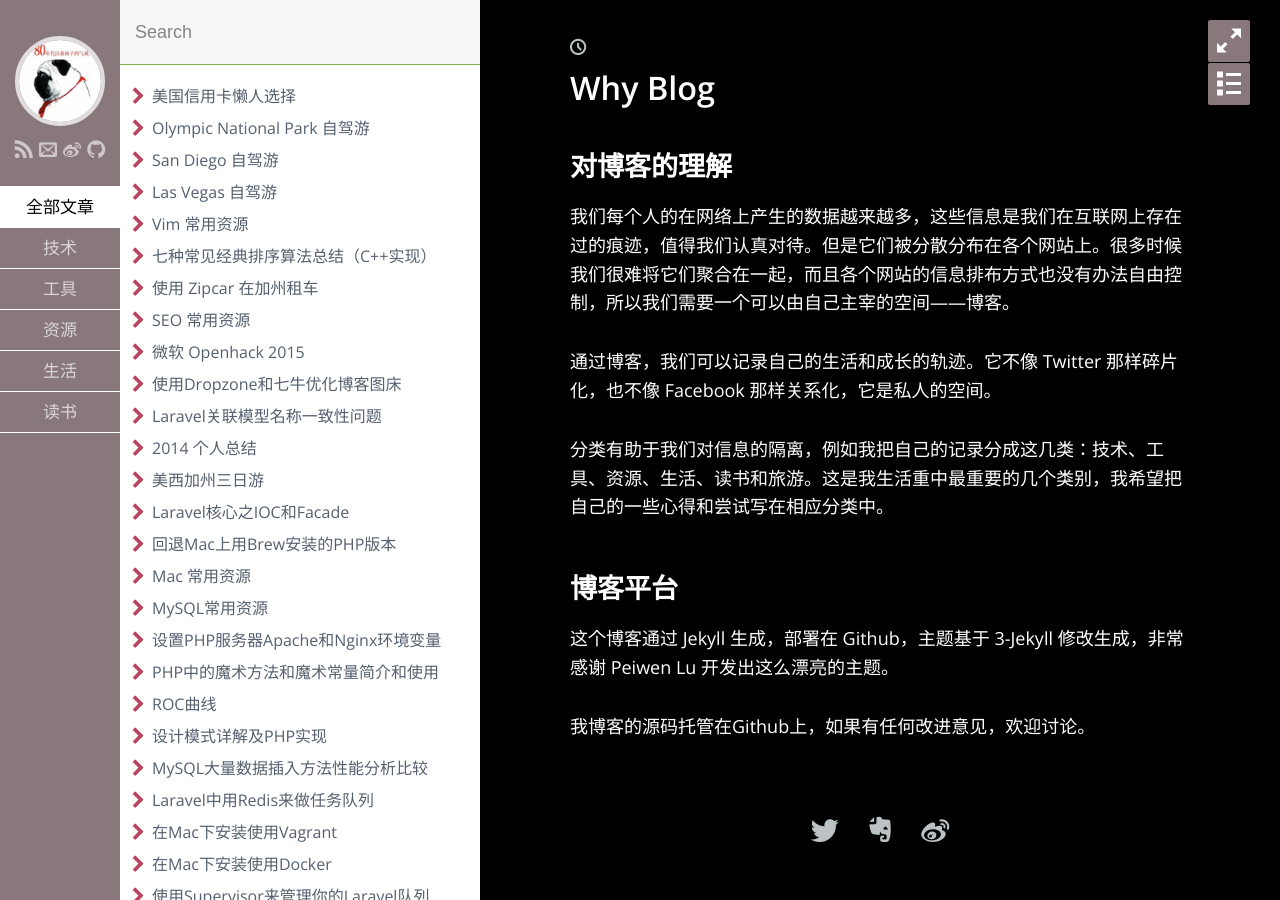
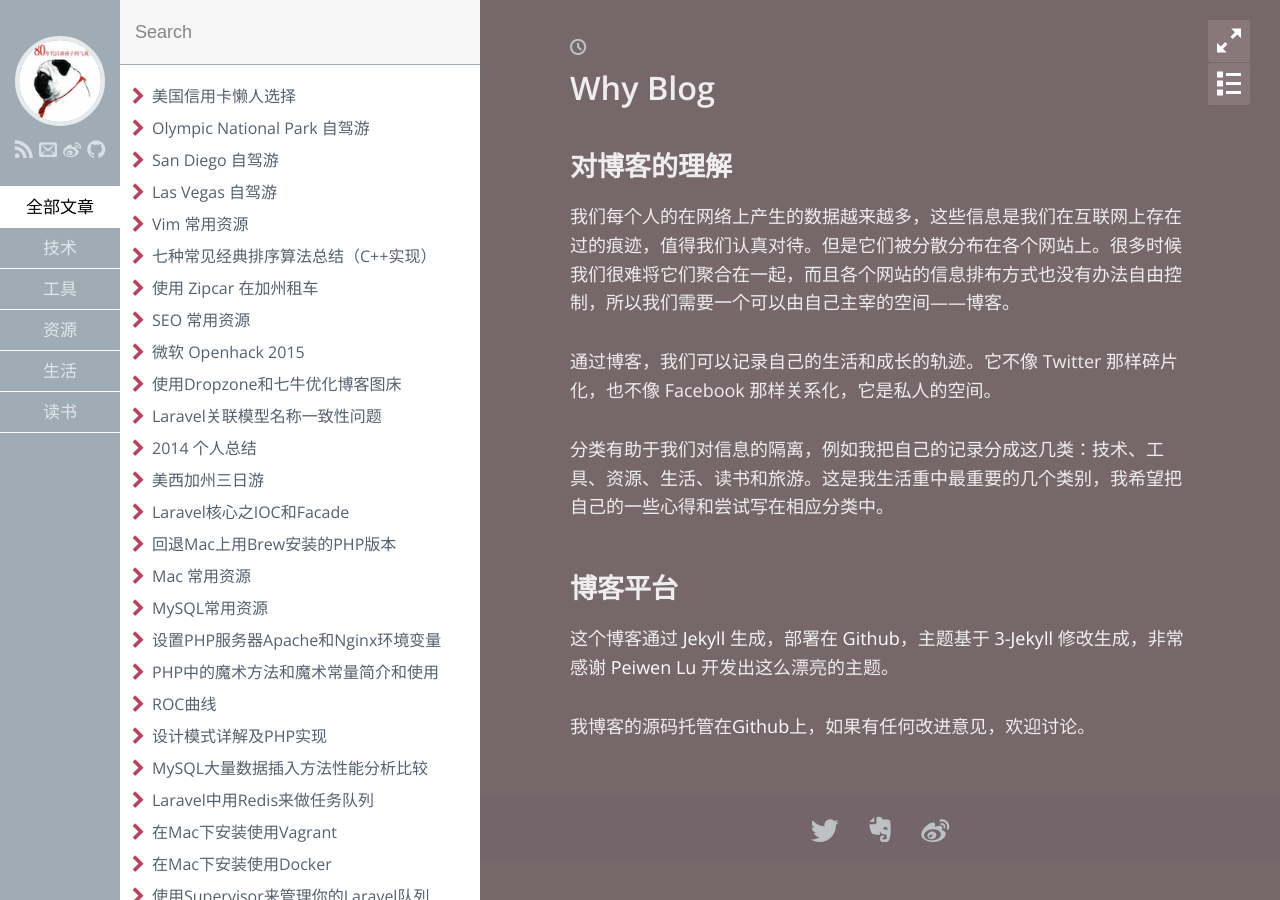
Before and after one commit to MarKent/MarKent.github.io, a Jekyll site: the page built from index.md, in a window 1280 px wide. Built offline with Jekyll 4.4.1, drawn with Linux system fonts in a browser that asks for light colours; some web fonts are replaced.

Commit message:
Update main.sass

```diff
--- a/css/main.sass
+++ b/css/main.sass
@@ -17,8 +17,8 @@ $gradient-end:   #BB445C
 // $sidebar-bg: linear-gradient(136deg, $gradient-start, $gradient-end)
 
 $sidebar-bg: #88777B
-$sidebar-left-bg: #88777B
-$sidebar-right-bg: #8AB34D
+$sidebar-left-bg: #9FACB6
+$sidebar-right-bg: #9FACB6
 
 // # Sidebar Left
 $sidebar-left-width: 120px
@@ -75,12 +75,12 @@ $post-width-at-1-column: 720px
 
 $post-meta-color: #BCC1C4
 
-$post-title-color: #FFFFFF
-$post-text-color: #FFFFFF
+$post-title-color: #EFEDED
+$post-text-color: #EFEDED
 $post-link-color: lighten($post-text-color, 20%)
 $post-link-hover-color: $gradient-end
 
-$post-bg: #000000
+$post-bg: #76676B
 
 $post-img-border-color: darken($post-bg, 4%)
 $post-img-border-width: 4px
```
